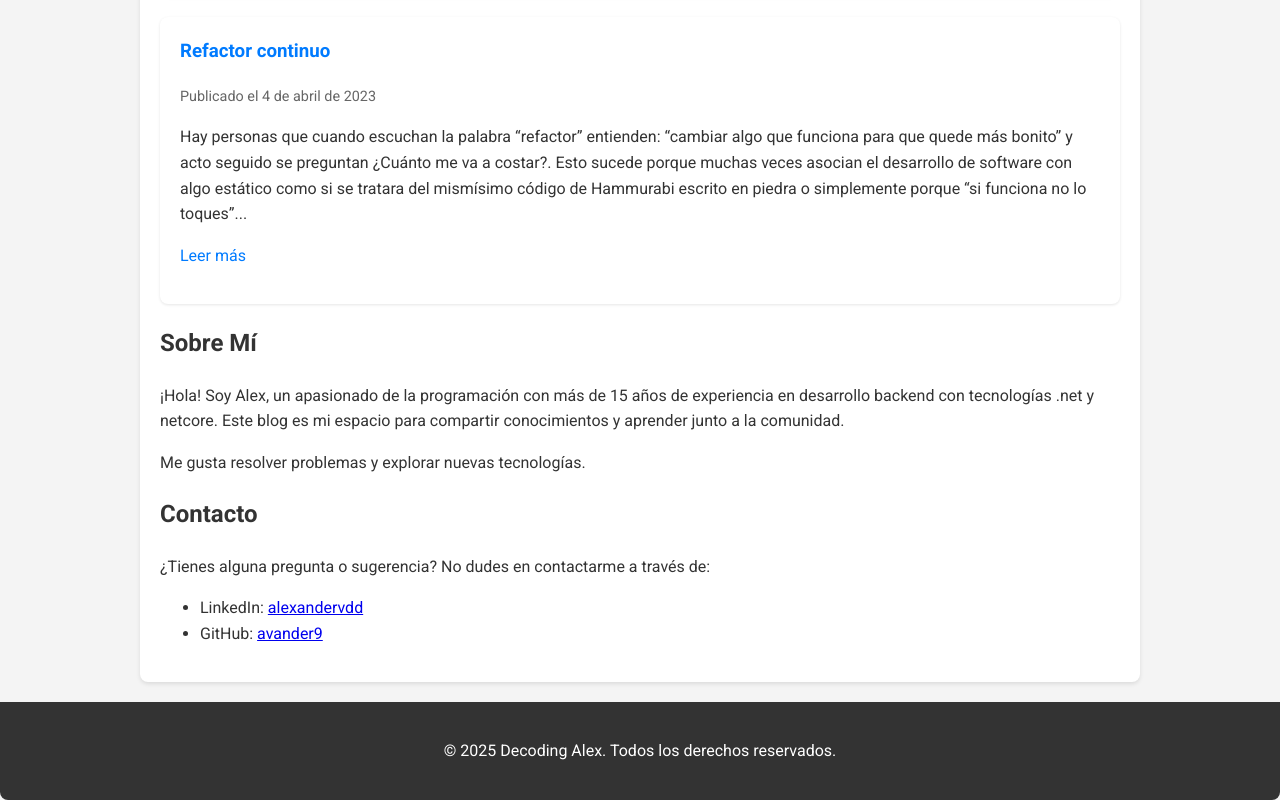
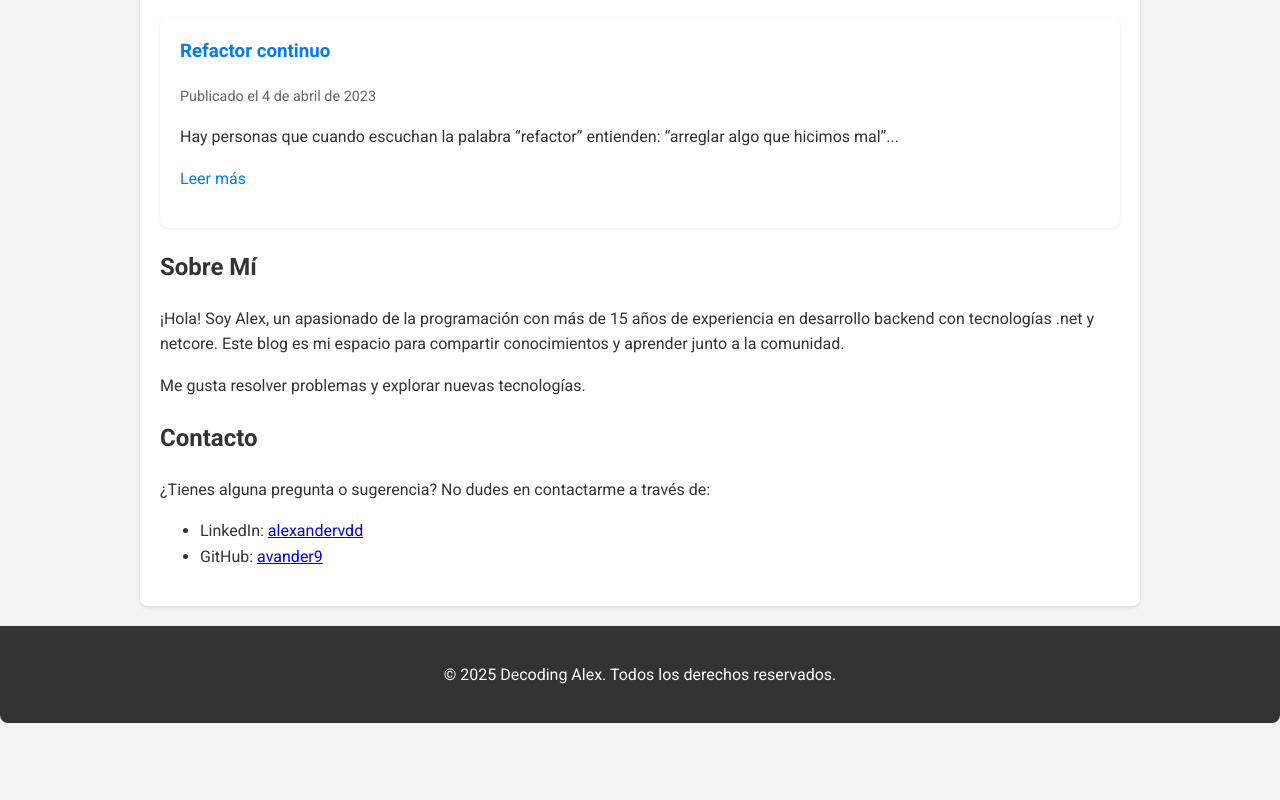
Before and after one commit to avander9/avander9.decodingalex.blog, a plain HTML site: page index.html in a window 1280 px wide. Shown: the part 934-1734 px from the top of the page. After the commit the page ends 1657 px from the top, so only its background shows below. Drawn offline with Linux system fonts and the light colour scheme.

Commit message:
ajustar preview

```diff
--- a/index.html
+++ b/index.html
@@ -54,7 +54,7 @@
         <article class="blog-post">
             <h3><a href="post/refactor-continuo.html">Refactor continuo</a></h3>
             <p class="meta">Publicado el 4 de abril de 2023</p>
-            <p>Hay personas que cuando escuchan la palabra “refactor” entienden: “cambiar algo que funciona para que quede más bonito” y acto seguido se preguntan ¿Cuánto me va a costar?. Esto sucede porque muchas veces asocian el desarrollo de software con algo estático como si se tratara del mismísimo código de Hammurabi escrito en piedra o simplemente porque “si funciona no lo toques”...</p>
+            <p>Hay personas que cuando escuchan la palabra “refactor” entienden: “arreglar algo que hicimos mal”...</p>
             <p><a href="post/refactor-continuo.html">Leer más</a></p>
         </article>
     </section>
```
